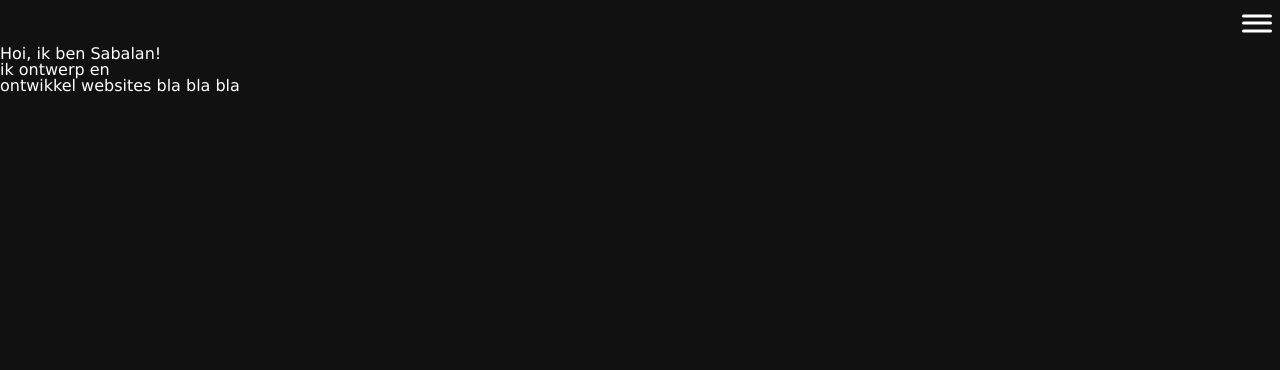
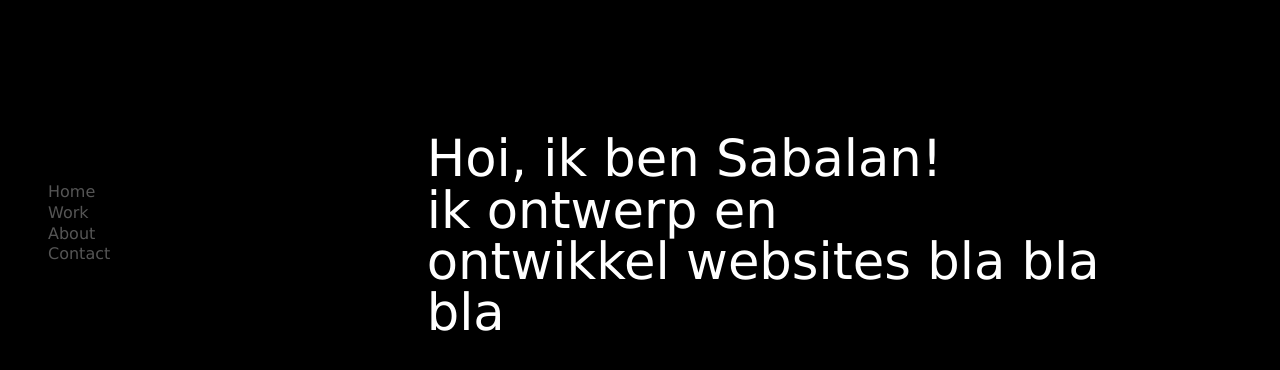
Before and after one commit to Sabalann/portfolio-v2, a Next.js app: page / in a window 1280 px wide. Shown: the top 370 px of the page. Built offline with nearby package versions, Linux system fonts and the light colour scheme.

Commit message:
added desktop navbar

```diff
--- a/app/globals.css
+++ b/app/globals.css
@@ -3,7 +3,7 @@
 @tailwind utilities;
 
 :root {
-  --background: #111;
+  --background: #000;
   --foreground: #171717;
   --main--text--Color: #fff;
   --secondary--text-color: #555;
@@ -17,13 +17,6 @@ html, body {
 
 html {
   background-color: var(--background);
-}
-
-@media (prefers-color-scheme: dark) {
-  :root {
-    --background: #0a0a0a;
-    --foreground: #ededed;
-  }
 }
 
 body {
@@ -62,4 +55,27 @@ video { aspect-ratio:16/9; }
 input:focus { outline:none; }
 input { border:none; }
 ul,ol { list-style-type: none; }
-button { border:none; }
+
+button {
+  border:none;
+  color: var(--secondary--text-color);
+  transition: .3s ease;
+  text-align: start;
+
+}
+
+button:hover {
+  color: var(--main--text--Color);
+  transition: .3s ease;
+}
+
+section {
+  height: 100dvh;
+  display: grid;
+  grid-template-columns: repeat(12, 1fr);
+  grid-template-rows: repeat(6, 1fr);
+}
+
+span {
+  color: var(--main--text--Color);
+}
--- a/app/main/Hamburger.jsx
+++ b/app/main/Hamburger.jsx
@@ -10,7 +10,7 @@ export default function Hamburger() {
     }
 
     return (
-        <>
+        <div className='hamburger'>
             <div className={`off-screen-menu ${menuActive ? 'active' : ''}`}>
                     <span>Home</span>
                     <span>Work</span>
@@ -24,6 +24,6 @@ export default function Hamburger() {
                     <span/>
                 </div>
             </nav>
-        </>
+        </div>
     );
 }
--- a/app/main/Nav.jsx
+++ b/app/main/Nav.jsx
@@ -1,7 +1,20 @@
+'use client'
+
 export default function Nav() {
     return (
-        <>
-
-        </>
+        <div className="nav-container fixed flex flex-col ml-12 ">
+            <button onClick={() => {
+                document.getElementById('whoAmI').scrollIntoView({ behavior: 'smooth' })}}> Home
+            </button>
+            <button onClick={() => {
+                document.getElementById('work').scrollIntoView({ behavior: 'smooth' })}}> Work
+            </button>
+            <button onClick={() => {
+                document.getElementById('about').scrollIntoView({ behavior: 'smooth' })}}> About
+            </button>
+            <button onClick={() => {
+                document.getElementById('contact').scrollIntoView({ behavior: 'smooth' })}}> Contact
+            </button>
+        </div>
     );
 }
--- a/app/main/WhoAmI.jsx
+++ b/app/main/WhoAmI.jsx
@@ -1,7 +1,9 @@
 export default function WhoAmI() {
     return (
         <>
-            <h1 className="title">Hoi, ik ben Sabalan! <br/> ik ontwerp en <br/> ontwikkel websites bla bla bla</h1>
+            <div className="intro">
+                <h1 className="title">Hoi, ik ben Sabalan! <br/> ik ontwerp en <br/> ontwikkel websites bla bla bla</h1>
+            </div>
         </>
     );
 
--- a/app/main/main.css
+++ b/app/main/main.css
@@ -1,8 +1,8 @@
 .off-screen-menu {
     background-color: var(--background);
-    height: 100dvh;
+    height: 100vh;
+    max-height: 100%;
     width: 100%;
-    max-width: 450px;
     position: fixed;
     top: -100%;
     left: 0;
@@ -12,7 +12,7 @@
     justify-content: center;
     align-items: center;
     text-align: center;
-    font-size: 3rem;
+    font-size: 2rem;
     transition: .3s ease;
 }
 
@@ -20,6 +20,7 @@
     opacity: 0.2;
     transition: 0.3s ease;
 }
+
 .off-screen-menu.active span {
     opacity: 1;
 }
@@ -31,6 +32,8 @@
 nav {
     padding: 0.5rem;
     display: flex;
+    position: fixed;
+    right: 0;
 }
 
 .ham-menu {
@@ -74,7 +77,28 @@ nav {
     opacity: 0;
 }
 
+.intro {
+    grid-column: 5/12;
+    grid-row: 2/6;
+}
+
 .title {
     font-size: var(--font--size-huge);
-    font-size: 1rem;
 }
+
+.nav-container {
+    top: 30%;
+    transform: translate(0, -70%);
+}
+
+@media (max-width: 600px) {
+    .hamburger {
+        display: block;
+    }
+  }
+
+@media (min-width: 600px) {
+    .hamburger {
+        display: none;
+    }
+}
--- a/app/page.js
+++ b/app/page.js
@@ -8,8 +8,18 @@ export default function Home() {
   return (
     <>
       <Hamburger/>
+      <Nav/>
       <section id="whoAmI">
         <WhoAmI/>
+      </section>
+      <section id="work">
+
+      </section>
+      <section id="about">
+
+      </section>
+      <section id="contact">
+
       </section>
     </>
   );
```
